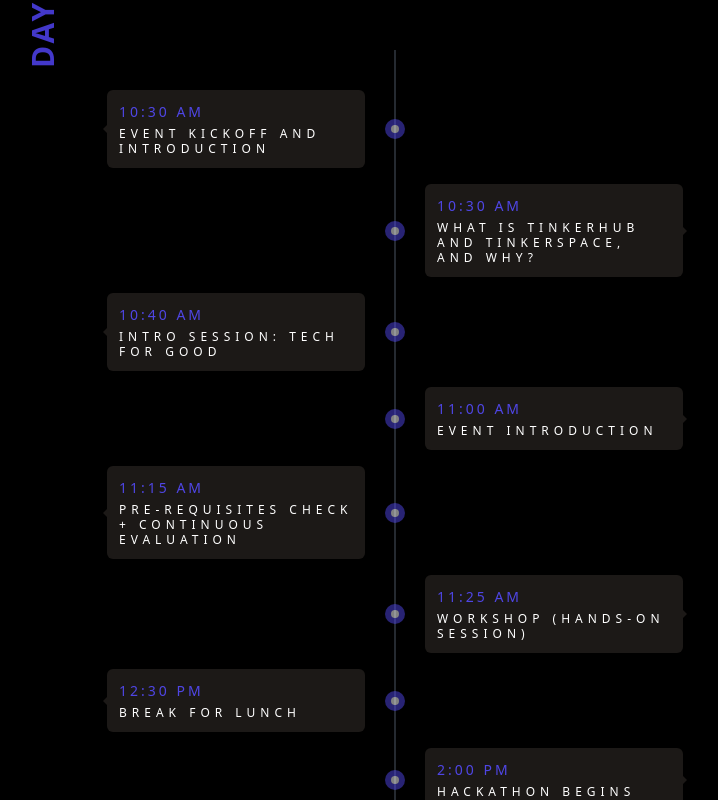
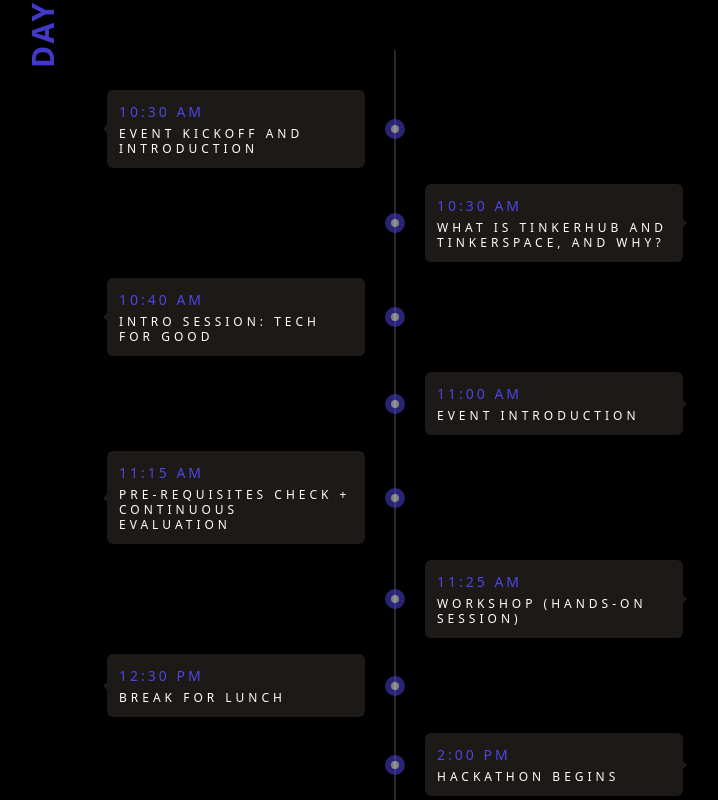
Before and after one commit to MakerGram/tinymlhack2024, a React (Create React App) app: page / in a window 1280 px wide. Shown: the part 3200-4000 px from the top of the page, without its empty margins (245-963 px from the left). Built offline with nearby package versions, Linux system fonts and the light colour scheme.

Commit message:
Update HackathonTimeline.jsx

```diff
--- a/src/components/HackathonTimeline.jsx
+++ b/src/components/HackathonTimeline.jsx
@@ -156,7 +156,7 @@
                       </span>
                     </div>
 
-                    <p className="text-white text-xs leading-tight tracking-[3px] sm:tracking-[5px]">
+                    <p className="text-white text-xs leading-tight tracking-[3px] sm:tracking-[4px]">
                       {event.description}
                     </p>
                   </div>
```
